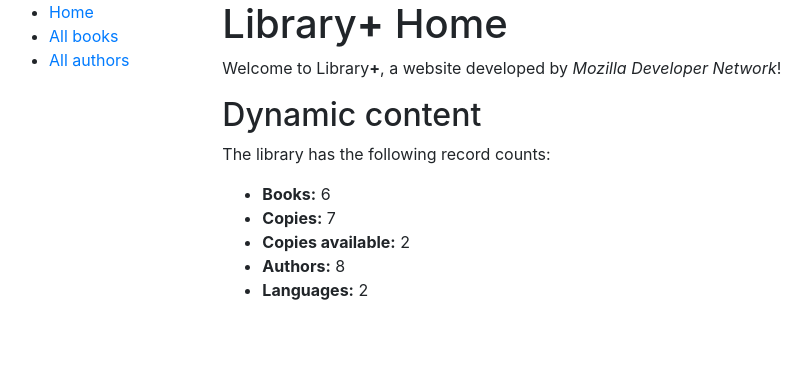
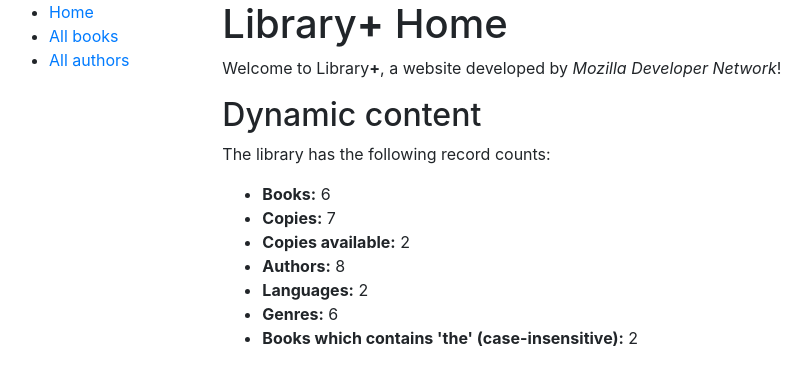
Before and after one commit to rahulXs/django-library-pro, a Django app: page /catalog/ in a window 1280 px wide. Shown: the top 385 px of the page, without its empty margins (6-817 px from the left). Run offline with Django 3.2, Linux system fonts and the light colour scheme; data comes from the database, SQL or seed files in the repository; both versions use the stored data as it was after the commit.

Commit message:
Challenge to add genre and a special sql count

```diff
--- a/catalog/templates/catalog/index.html
+++ b/catalog/templates/catalog/index.html
@@ -15,5 +15,7 @@
     <li><strong>Copies available:</strong> {{ num_instances_available }}</li>
     <li><strong>Authors:</strong> {{ num_authors }}</li>
     <li><strong>Languages:</strong> {{ num_languages }}</li>
+    <li><strong>Genres:</strong> {{ num_genres }}</li>
+    <li><strong>Books which contains 'the' (case-insensitive):</strong> {{ num_books_contains_the }}</li>
   </ul>
 {% endblock %}
--- a/catalog/views.py
+++ b/catalog/views.py
@@ -12,12 +12,18 @@ def index(request):
     num_authors = Author.objects.count()
     num_languages = Language.objects.count()
 
+    # For challenge
+    num_genres = Genre.objects.count()
+    num_books_contains_the = Book.objects.filter(title__icontains = 'the').count()
+
     context = {
         'num_books': num_books,
         'num_instances': num_instances,
         'num_instances_available': num_instances_available,
         'num_authors': num_authors,
         'num_languages': num_languages,
+        'num_genres' : num_genres,
+        'num_books_contains_the' : num_books_contains_the
     }
 
     return render(request, 'catalog/index.html', context = context)
```
Also changed, not shown: db.sqlite3.
